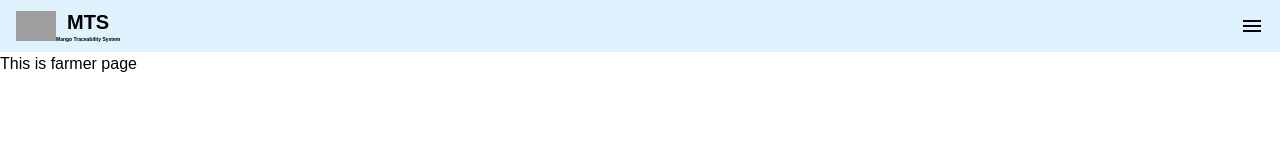
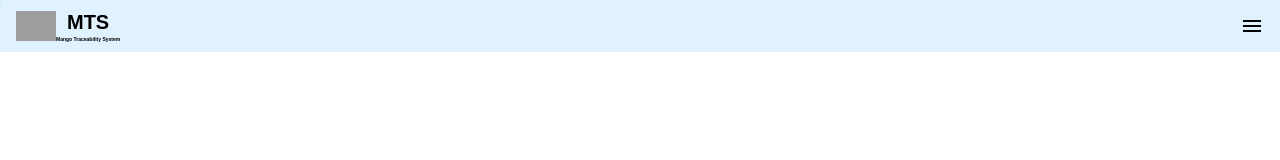
Before and after one commit to AmritHimanshu/Mango_Traceability_System, a Next.js app in the folder client/: page /admin/farmer/1 in a window 1280 px wide. Shown: the top 160 px of the page. Built offline with nearby package versions, Linux system fonts and the light colour scheme; no server answers; grey boxes are pictures that could not be loaded; a web font is replaced by a local one.

Commit message:
Working on farmer's farm list

```diff
--- a/client/src/app/admin/farmer/[id]/page.tsx
+++ b/client/src/app/admin/farmer/[id]/page.tsx
@@ -6,6 +6,7 @@ import { FarmList } from "@/utils/Types/interfaces";
 import { LoadingBarRef } from "react-top-loading-bar";
 import { LOGIN } from "@/utils/Paths/paths";
 import { ADMIN_FETCH_FARMER_FARM_LIST } from "@/utils/Apis/api";
+import CustomLoadingBar from "@/app/components/loadingBar/CustomLoadingBar";
 
 function page() {
   const BASE_URL = process.env.NEXT_PUBLIC_BASE_URL;
@@ -94,7 +95,9 @@ function page() {
 
   return (
     <div>
-      <div>This is farmer page</div>
+      <CustomLoadingBar ref={loadingBarRef} />
+
+
     </div>
   );
 }
```
